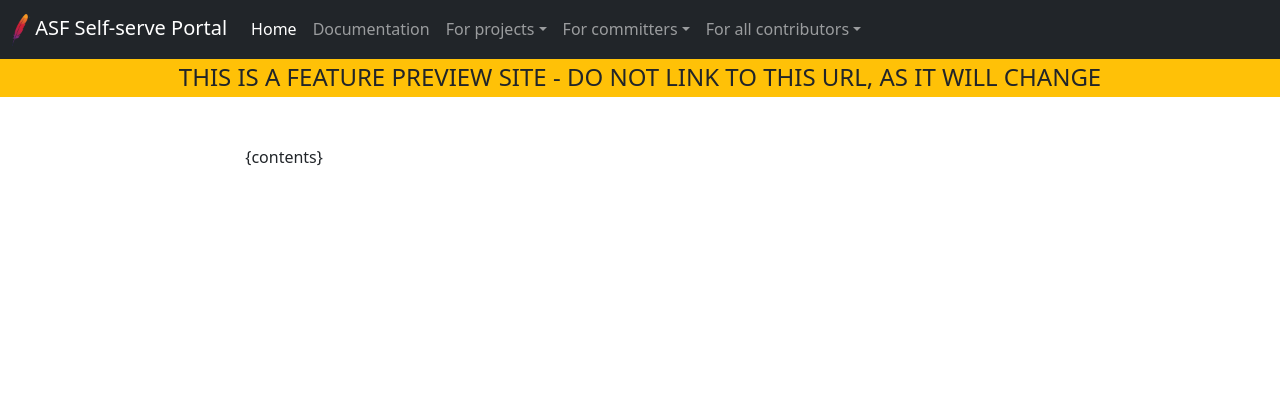
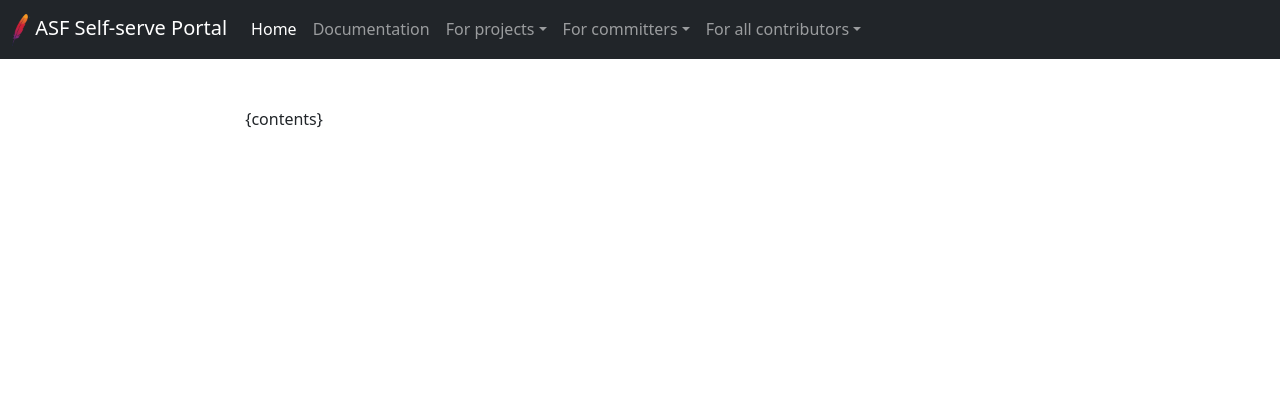
Before and after one commit to apache/infrastructure-selfserve-portal, a Python web app: template htdocs/templates/master.html in a window 1280 px wide. Shown: the top 420 px of the page. Run offline with Jinja, Linux system fonts and the light colour scheme; the template is opened without the code that fills it, so the values that code supplies are empty.

Commit message:
nix disclaimer

```diff
--- a/htdocs/templates/master.html
+++ b/htdocs/templates/master.html
@@ -59,11 +59,7 @@
     </div>
 </nav>
     <!-- Disclaimer -->
-    <div class="bg-warning p-1" style="text-align: center;">
-        <h4 style="text-transform: uppercase; line-height: 16px; margin-top: 6px;">
-            This is a feature preview site - do not link to this URL, as it will change
-        </h4>
-    </div>
+
     <!-- page contents -->
     <div id="contents">
         <div class="bg-white p-5 rounded">
```
